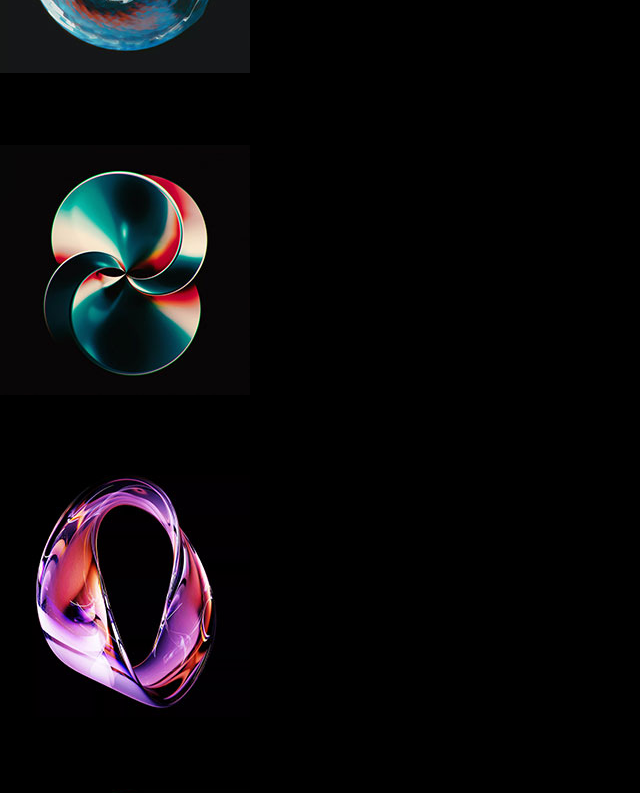
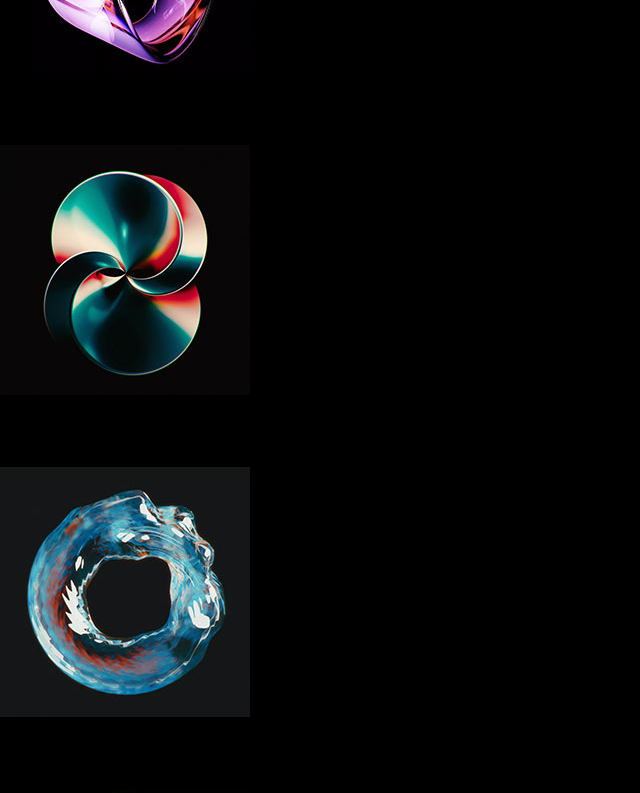
Before and after one commit to IvanPMa/Portfolio-IvanPMa, a React (Vite) app: page / in a window 1280 px wide. Shown: the part 1300-2093 px from the top of the page, without its empty margins (0-640 px from the left). Built offline with nearby package versions, Linux system fonts and the light colour scheme.

Commit message:
Experience info added

```diff
--- a/src/constants/index.js
+++ b/src/constants/index.js
@@ -40,32 +40,32 @@ export const EXPERIENCES = [
 
 export const PROJECTS = [
   {
-    title: "E-Commerce Website",
-    image: project1,
-    description:
-      "A fully functional e-commerce website with features like product listing, shopping cart, and user authentication.",
-    technologies: ["HTML", "CSS", "React", "Node.js", "MongoDB"],
-  },
-  {
-    title: "Task Management App",
-    image: project2,
-    description:
-      "An application for managing tasks and projects, with features such as task creation, assignment, and progress tracking.",
-    technologies: ["HTML", "CSS", "Angular", "Firebase"],
-  },
-  {
     title: "Portfolio Website",
     image: project3,
     description:
       "A personal portfolio website showcasing projects, skills, and contact information.",
-    technologies: ["HTML", "CSS", "React", "Bootstrap"],
+    technologies: ["HTML", "CSS", "React", "Tailwind"],
   },
   {
-    title: "Blogging Platform",
+    title: "Search Character App",
+    image: project2,
+    description:
+      "An application that implements information retrieval through an API for manipulation and communication between web components by performing a search and displaying it.",
+    technologies: ["HTML", "CSS", "JavaScript", "LitElement"],
+  },
+  {
+    title: "Music Player Web App",
+    image: project1,
+    description:
+      "A web application that allows you to play music, download it and control the volume on the interface.",
+    technologies: ["HTML", "SASS", "JavaScript"],
+  },
+  {
+    title: "Speech to text Web App",
     image: project4,
     description:
-      "A platform for creating and publishing blog posts, with features like rich text editing, commenting, and user profiles.",
-    technologies: ["HTML", "CSS", "Vue.js", "Express", "mySQL"],
+      "An experimental application that allows us to pass information from voice to text and also reads what we write. ",
+    technologies: ["HTML", "SASS", "JavaScript"],
   },
 ];
 
```
